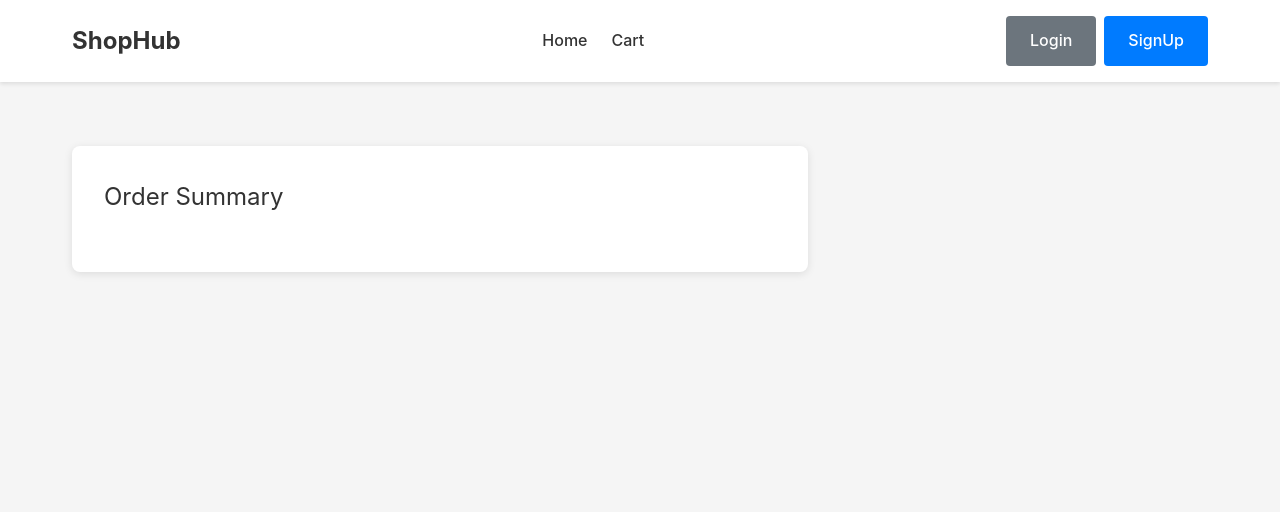
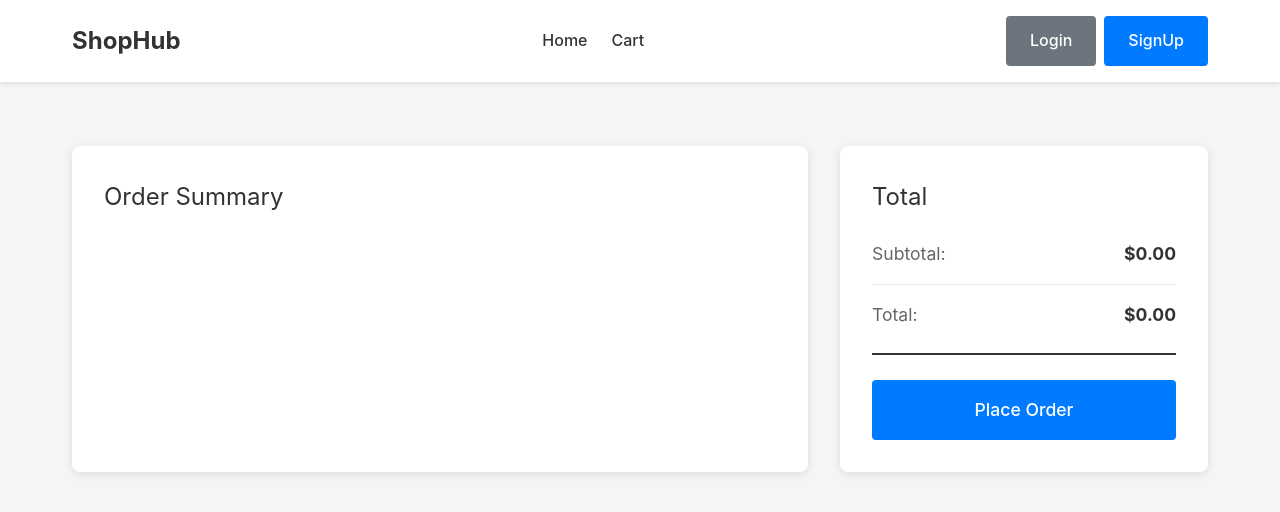
Before and after one commit to adriananicete/Simple-Ecommerce, a React (Vite) app: page /checkout in a window 1280 px wide. Shown: the top 512 px of the page. Built offline with nearby package versions, Linux system fonts and the light colour scheme.

Commit message:
feat: stage-7 completed

```diff
--- a/src/context/CartContext.jsx
+++ b/src/context/CartContext.jsx
@@ -23,26 +23,56 @@ function CartProvider({ children }) {
   }
 
   function getCartItemsWithProduct() {
-    return cartItems.map(item => ({...item, product: getProductById(item.id)})).filter(item => item.product);
+    return cartItems
+      .map((item) => ({ ...item, product: getProductById(item.id) }))
+      .filter((item) => item.product);
   }
 
   function removeFromCart(productId) {
-    setCartItems(cartItems.filter(item => item.id !== productId))
+    setCartItems(cartItems.filter((item) => item.id !== productId));
   }
 
   function updateQuantity(productId, quantity) {
-    if(quantity <= 0) {
+    if (quantity <= 0) {
       removeFromCart(productId);
       return;
     } else {
-      setCartItems(cartItems.map(item => item.id === productId ? {...item,quantity} : item))
+      setCartItems(
+        cartItems.map((item) =>
+          item.id === productId ? { ...item, quantity } : item,
+        ),
+      );
     }
-
   }
 
+  function getCartTotal() {
+    const total = cartItems.reduce((total, item) => {
+      const product = getProductById(item.id);
+      return total + (product ? product.price * item.quantity : 0);
+    }, 0);
 
+    return total;
+  }
 
-  return <CartContext.Provider value={{ cartItems, addToCart, updateQuantity, getCartItemsWithProduct, removeFromCart}}>{children}</CartContext.Provider>;
+  function clearCart() {
+    setCartItems([]);
+  }
+
+  return (
+    <CartContext.Provider
+      value={{
+        cartItems,
+        addToCart,
+        updateQuantity,
+        getCartItemsWithProduct,
+        removeFromCart,
+        getCartTotal,
+        clearCart
+      }}
+    >
+      {children}
+    </CartContext.Provider>
+  );
 }
 
 export default CartProvider;
--- a/src/pages/Auth.jsx
+++ b/src/pages/Auth.jsx
@@ -4,7 +4,7 @@ import { useAuth } from "../context/AuthContext";
 import { useNavigate } from "react-router";
 
 function Auth() {
-  const [mode, setMode] = useState("signup");
+  const [mode, setMode] = useState("login");
   const [error, setError] = useState(null);
   const navigate = useNavigate();
 
--- a/src/pages/Checkout.jsx
+++ b/src/pages/Checkout.jsx
@@ -1,8 +1,23 @@
+import { useNavigate } from "react-router";
+import { useAuth } from "../context/AuthContext";
 import { useCart } from "../context/CartContext";
 
 function Checkout() {
-  const { getCartItemsWithProduct, updateQuantity, removeFromCart } = useCart();
+  const { getCartItemsWithProduct, updateQuantity, removeFromCart, getCartTotal, clearCart } = useCart();
+  const { user } = useAuth();
   const cartItems = getCartItemsWithProduct();
+  const navigate = useNavigate()
+  const total = getCartTotal()
+
+  function placeOrder(users) {
+    if(!user) {
+      alert('You need to Sign In first!');
+      navigate('/auth');
+    } else {
+      alert('Successful Order!');
+    clearCart();
+    }
+  }
   return (
     <div className="page">
       <div className="container">
@@ -35,6 +50,19 @@ function Checkout() {
                 </div>
               ))}
             </div>
+
+            <div className="checkout-summary">
+              <h2 className="checkout-section-title">Total</h2>
+              <div className="checkout-total">
+                <p className="checkout-total-label">Subtotal:</p>
+                <p className="checkout-total-value">${total.toFixed(2)}</p>
+              </div>
+              <div className="checkout-total">
+                <p className="checkout-total-label">Total:</p>
+                <p className="checkout-total-value">${total.toFixed(2)}</p>
+              </div>
+              <button onClick={placeOrder} className="btn btn-primary btn-large btn-block">Place Order</button>
+            </div>
           </div>
         </div>
       </div>
```
